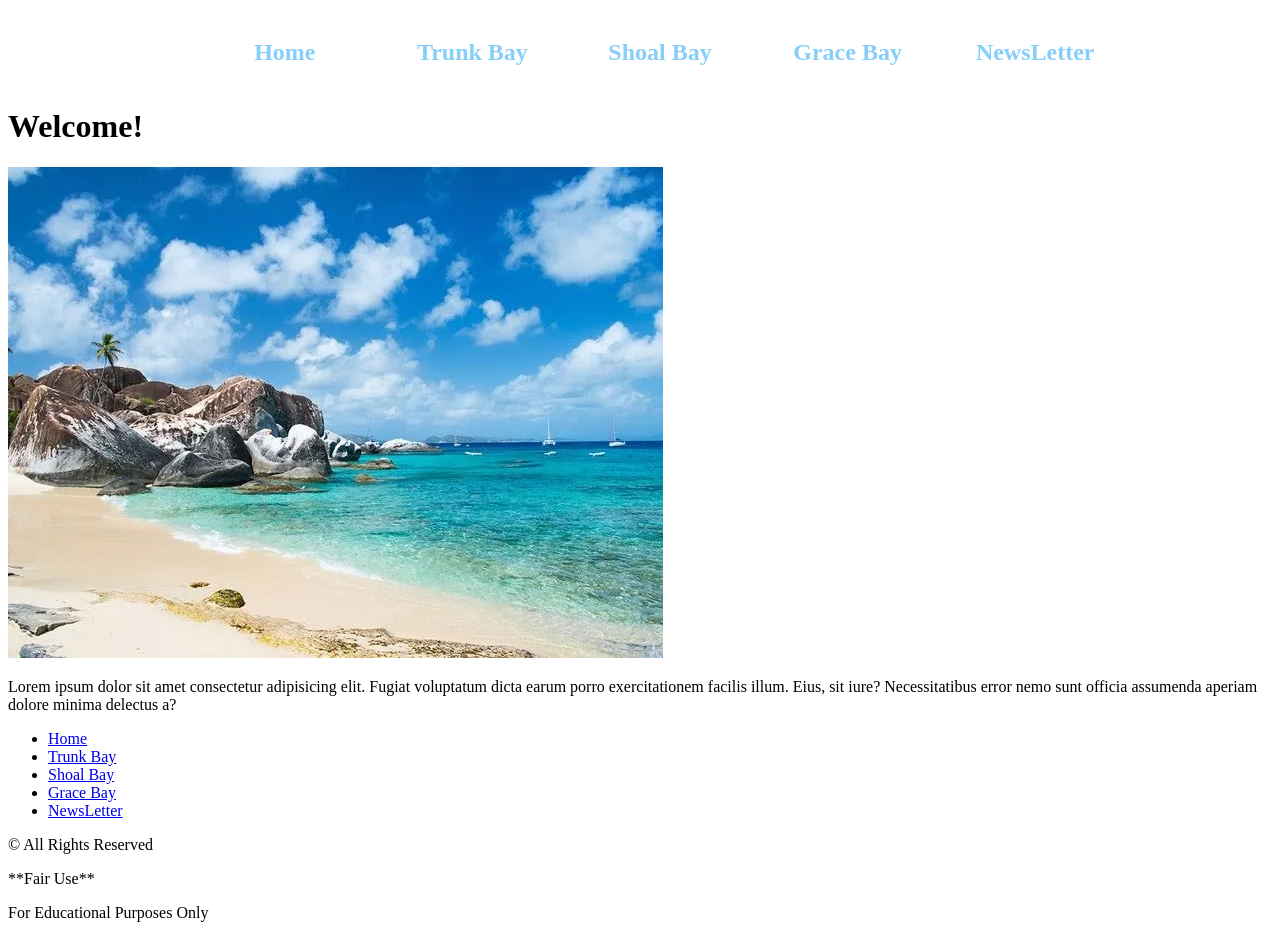
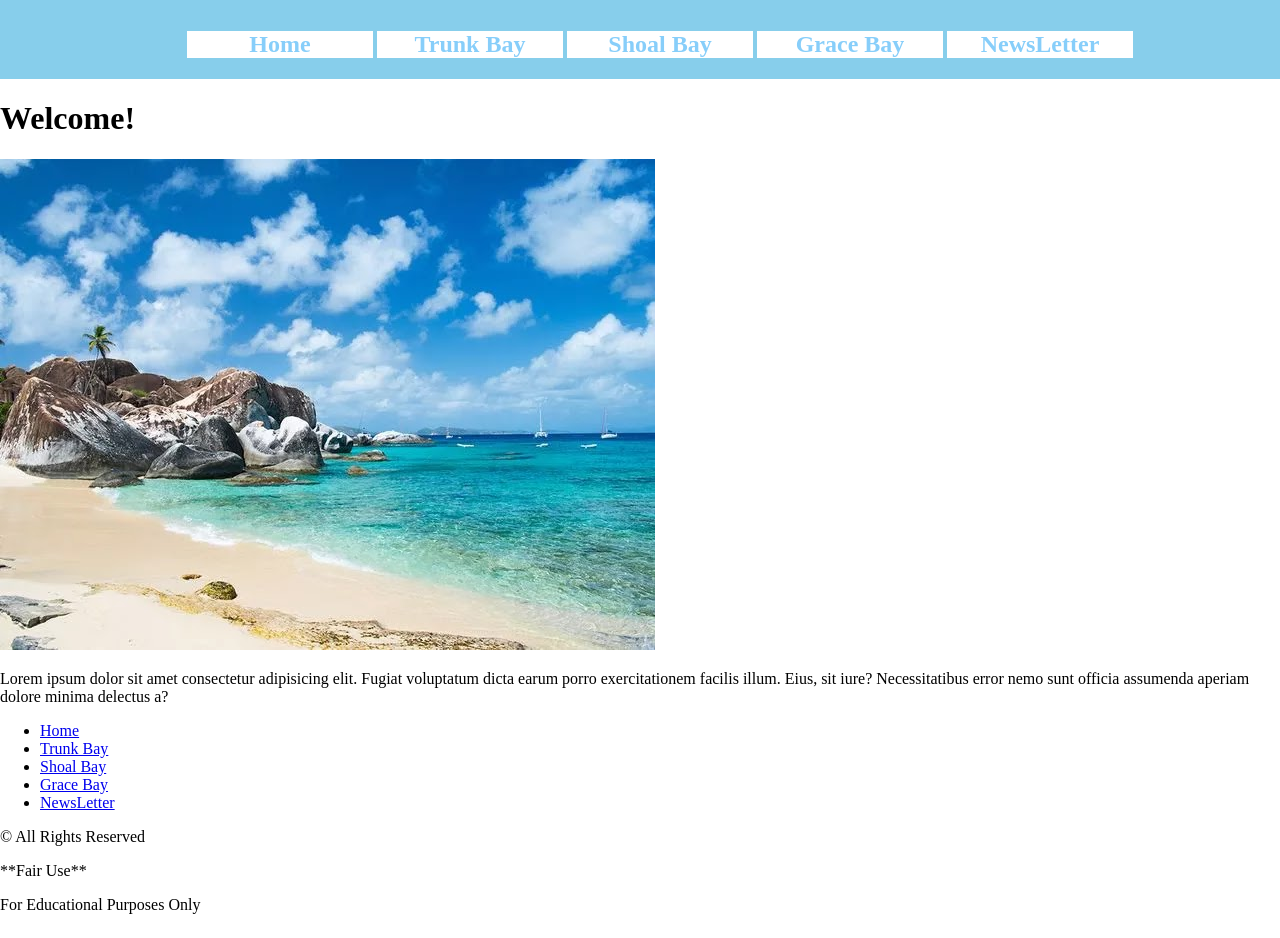
Before and after one commit to Tr1kru/carribbeanbeaches, a plain HTML site: page index.html in a window 1280 px wide. Drawn offline with Linux system fonts and the light colour scheme.

Commit message:
wrk thurs

```diff
--- a/css/styles.css
+++ b/css/styles.css
@@ -1,5 +1,10 @@
+title {
+    text-align: center;
+}
+
 body {
-
+    margin: 0;
+	padding: 0;
 }
 
 head {
@@ -13,7 +18,7 @@ font-weight: bold;
 .hnav {
     padding: 5px 0;
 	width: 100%;
-	background-color: white;
+	background-color: skyblue;
 	min-height: 50px;
     color: black;
 }
```
